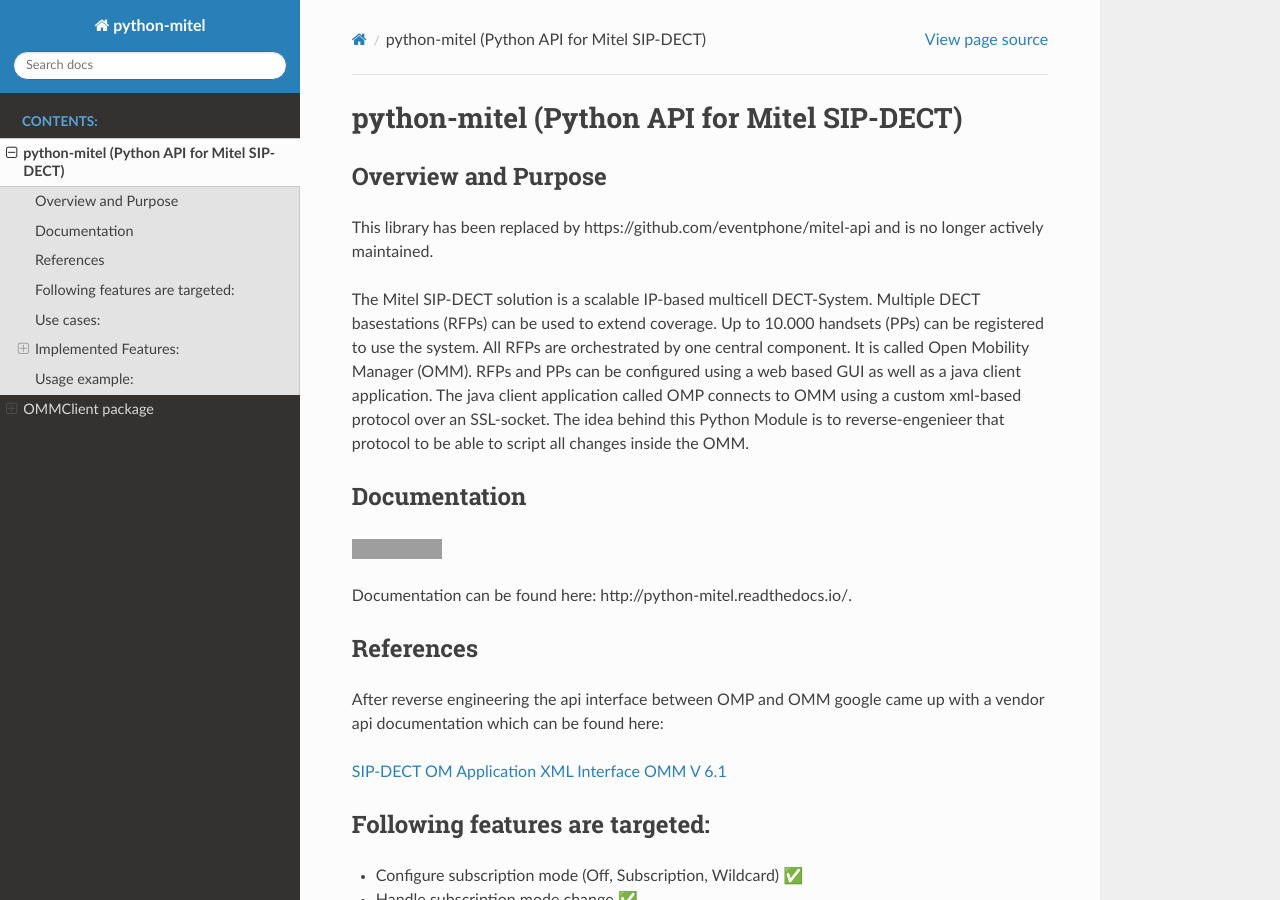
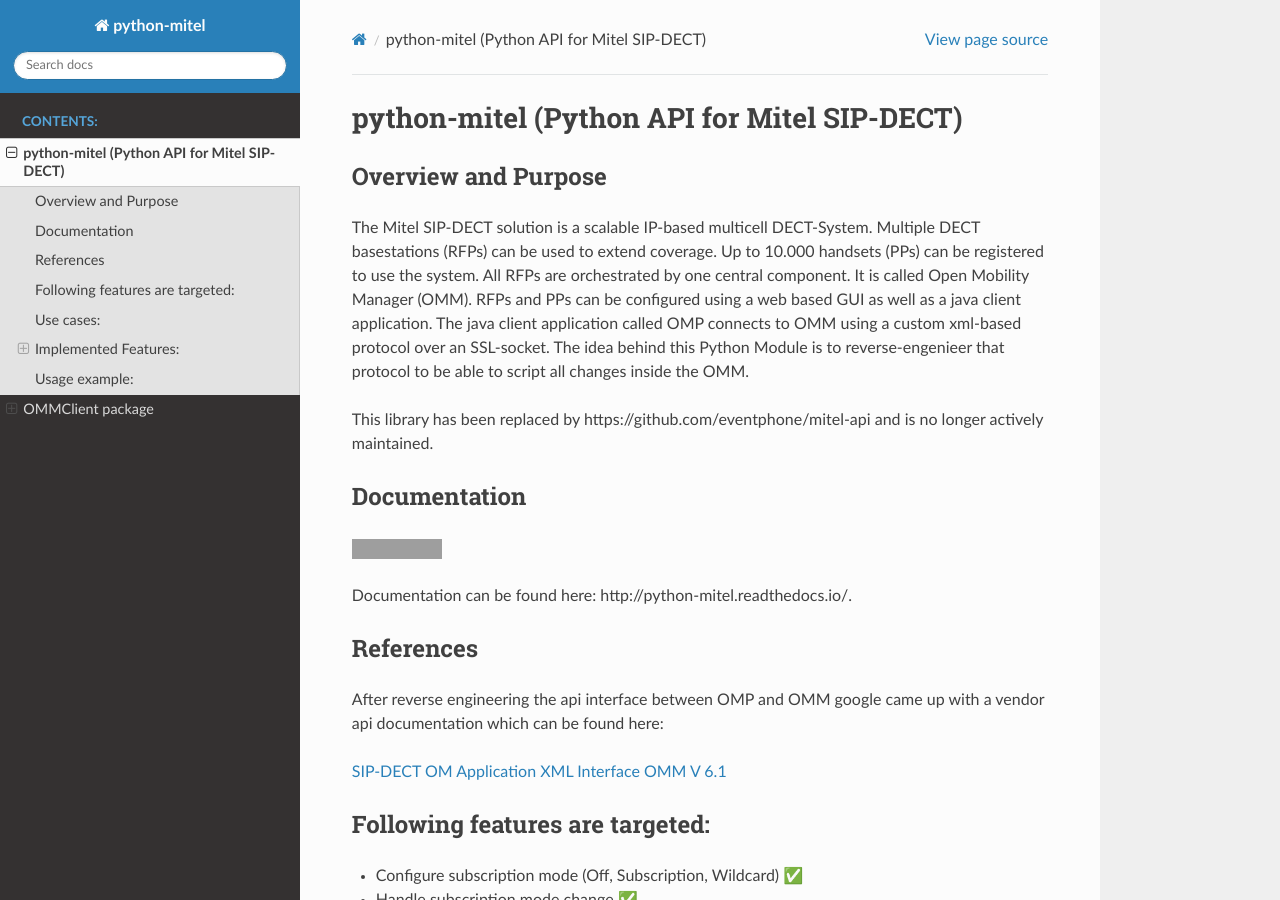
Before and after one commit to eventphone/python-mitel, a Sphinx documentation site: the page built from docs/README.md, in a window 1280 px wide and 900 px high. Built offline with Sphinx 7.4.7 and the Read the Docs theme 2.0.0, drawn with Linux system fonts in a browser that asks for light colours; part of the change alters nothing that is shown; grey boxes are pictures that could not be loaded.

```diff
--- a/docs/README.md
+++ b/docs/README.md
@@ -1,8 +1,6 @@
 # python-mitel (Python API for Mitel SIP-DECT)
 
 ## Overview and Purpose
-
-This library has been replaced by https://github.com/eventphone/mitel-api and is no longer actively maintained.
 
 The Mitel SIP-DECT solution is a scalable IP-based multicell
 DECT-System. Multiple DECT basestations (RFPs) can be used to extend
@@ -14,6 +12,8 @@ client application called OMP connects to OMM using a custom xml-based
 protocol over an SSL-socket. The idea behind this Python Module is
 to reverse-engenieer that protocol to be able to script all changes
 inside the OMM.
+
+This library has been replaced by https://github.com/eventphone/mitel-api and is no longer actively maintained.
 
 ## Documentation
 [![Documentation Status](https://readthedocs.org/projects/python-mitel/badge/?version=latest)](http://python-mitel.readthedocs.io/en/latest/?badge=latest)
```
